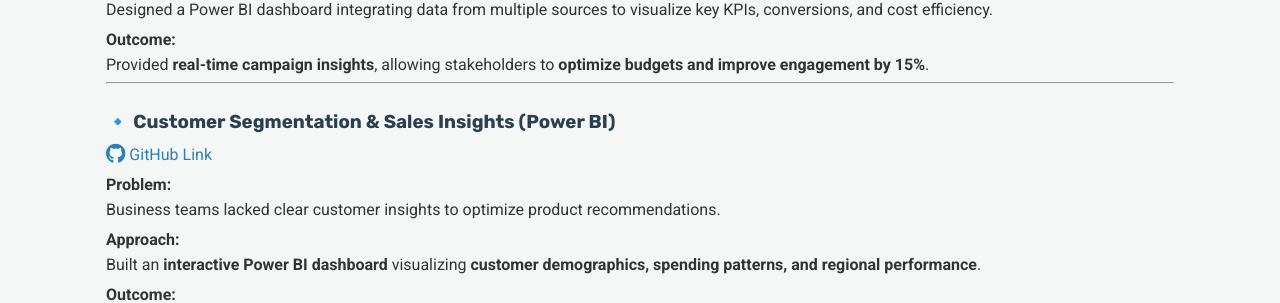
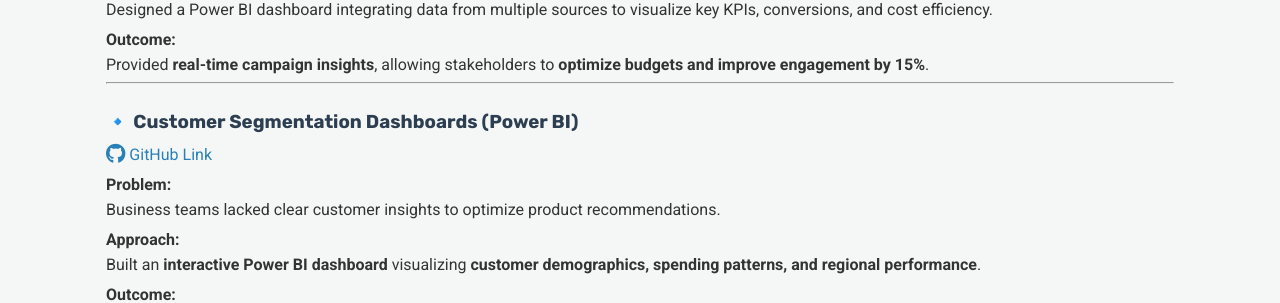
Before and after one commit to savithakandugula/savithakandugula.github.io, a Jekyll site: the page built from index.md, in a window 1280 px wide and 900 px high, scrolled down 1018 px. Shown: the part 149-452 px from the top of the window. Built offline with Jekyll 4.4.1, drawn with Linux system fonts in a browser that asks for light colours.

Commit message:
Update index.md

```diff
--- a/index.md
+++ b/index.md
@@ -57,7 +57,7 @@ Provided **real-time campaign insights**, allowing stakeholders to **optimize bu
 
 ---
 
-### 🔹 Customer Segmentation & Sales Insights (Power BI)
+### 🔹 Customer Segmentation Dashboards (Power BI)
 [<i class="fab fa-github fa-lg"></i> GitHub Link](https://github.com/savithakandugula/Customer-Segmentation-Dashboard)
 
 **Problem:**
```
